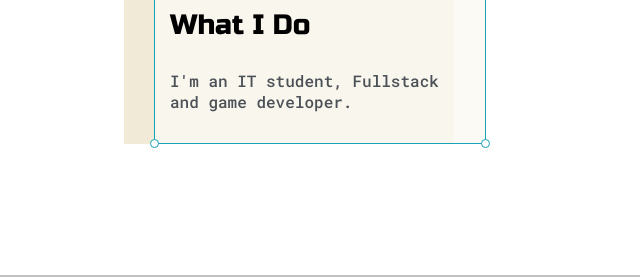
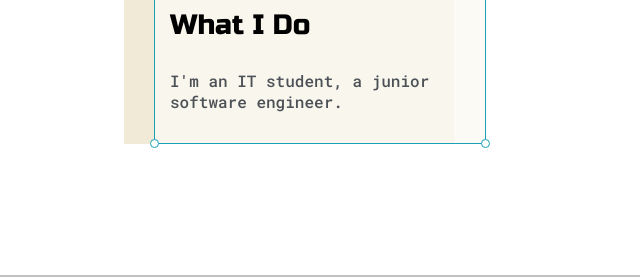
Before and after one commit to s4marth/port, a plain HTML site: page index.html in a window 1280 px wide. Shown: the part 404-682 px from the top of the page, 516-1156 px from the left. Drawn offline with Linux system fonts and the light colour scheme.

Commit message:
Update index.html

```diff
--- a/index.html
+++ b/index.html
@@ -62,7 +62,7 @@
 							<div id="corner-tl" class="corner"></div>
 							<div id="corner-tr" class="corner"></div>
 							<h3>What I Do</h3>
-							<p>I'm an IT student, Fullstack and game developer.</p>
+							<p>I'm an IT student, a junior software engineer.</p>
 							<div id="corner-br" class="corner"></div>
 							<div id="corner-bl" class="corner"></div>
 						</div>
```
